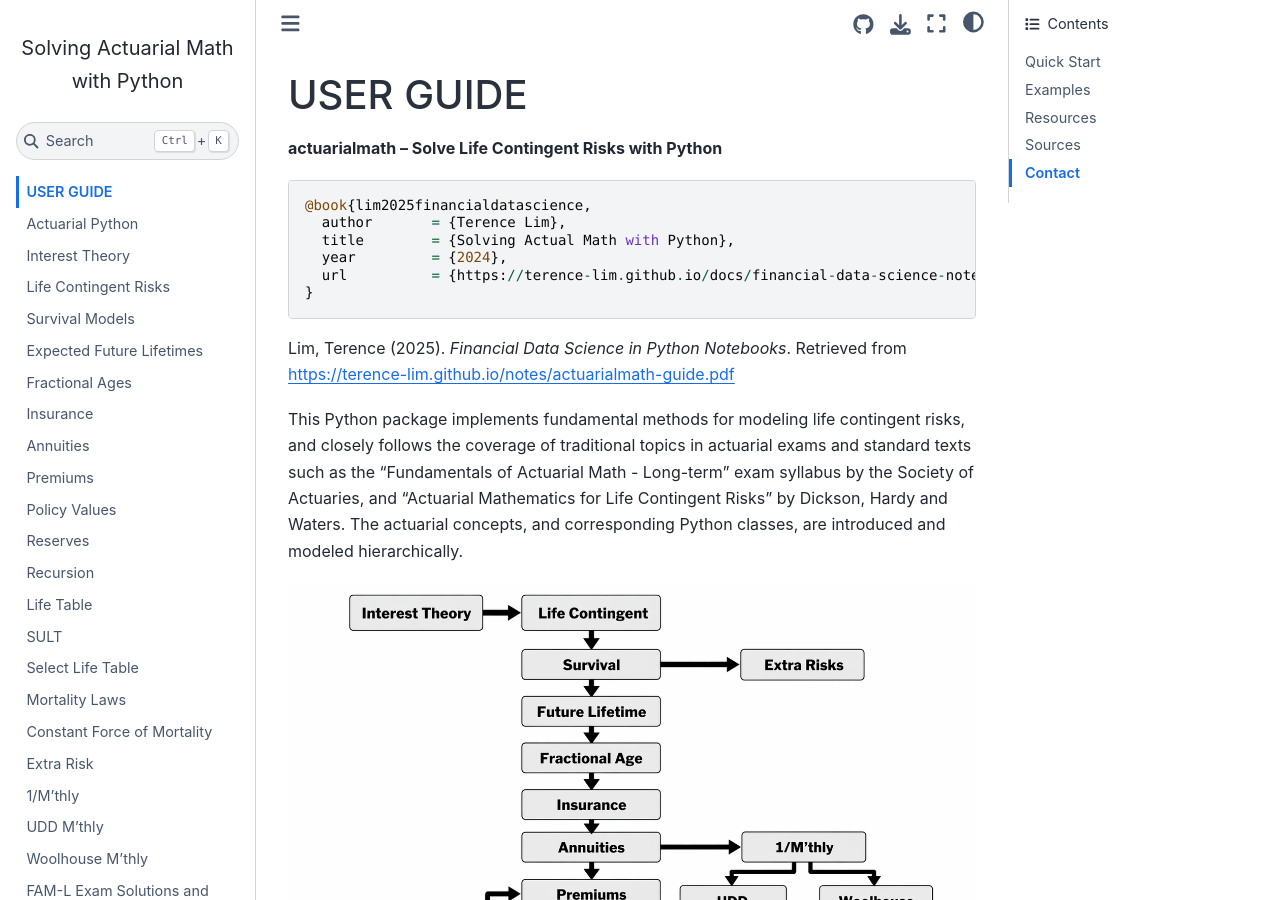
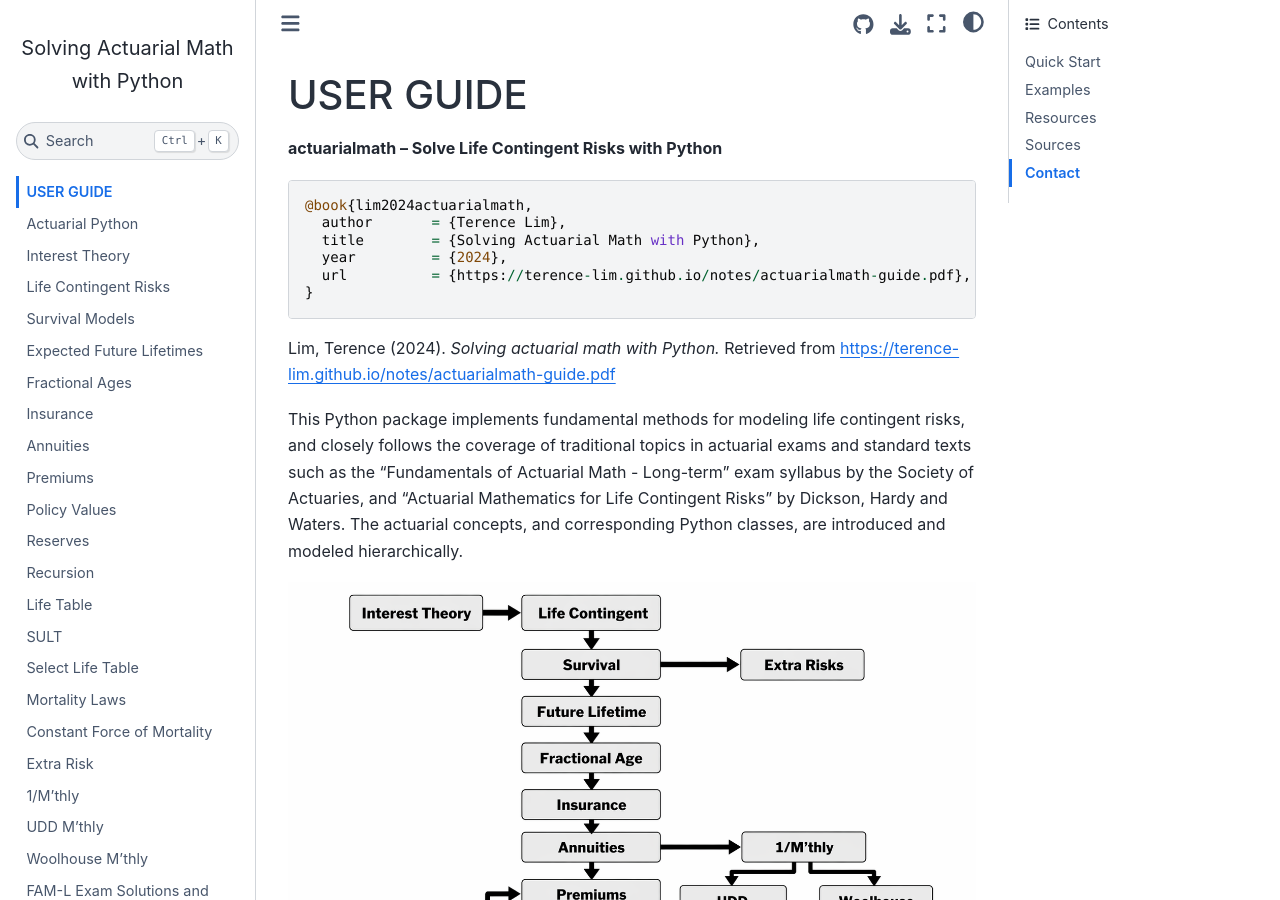
Before and after one commit to terence-lim/actuarialmath-guide, a Jupyter Book: the page built from docs/README.md, in a window 1280 px wide and 900 px high. Built offline with Jupyter Book 1.0.4 settings and Sphinx 7.4.7 and the Sphinx Book theme 1.1.4, drawn with Linux system fonts in a browser that asks for light colours.

Commit message:
edit citation

````diff
--- a/docs/README.md
+++ b/docs/README.md
@@ -5,15 +5,15 @@ __actuarialmath -- Solve Life Contingent Risks with Python__
 
 
 ```
-@book{lim2025financialdatascience,
+@book{lim2024actuarialmath,
   author       = {Terence Lim},
-  title        = {Solving Actual Math with Python},
+  title        = {Solving Actuarial Math with Python},
   year         = {2024},
-  url          = {https://terence-lim.github.io/docs/financial-data-science-notebooks.pdf},
+  url          = {https://terence-lim.github.io/notes/actuarialmath-guide.pdf},
 }
 ```
 
-Lim, Terence (2025). *Financial Data Science in Python Notebooks*. Retrieved from [https://terence-lim.github.io/notes/actuarialmath-guide.pdf](https://terence-lim.github.io/notes/actuarialmath-guide.pdf)
+Lim, Terence (2024). *Solving actuarial math with Python.* Retrieved from [https://terence-lim.github.io/notes/actuarialmath-guide.pdf](https://terence-lim.github.io/notes/actuarialmath-guide.pdf)
 
 
 
````
